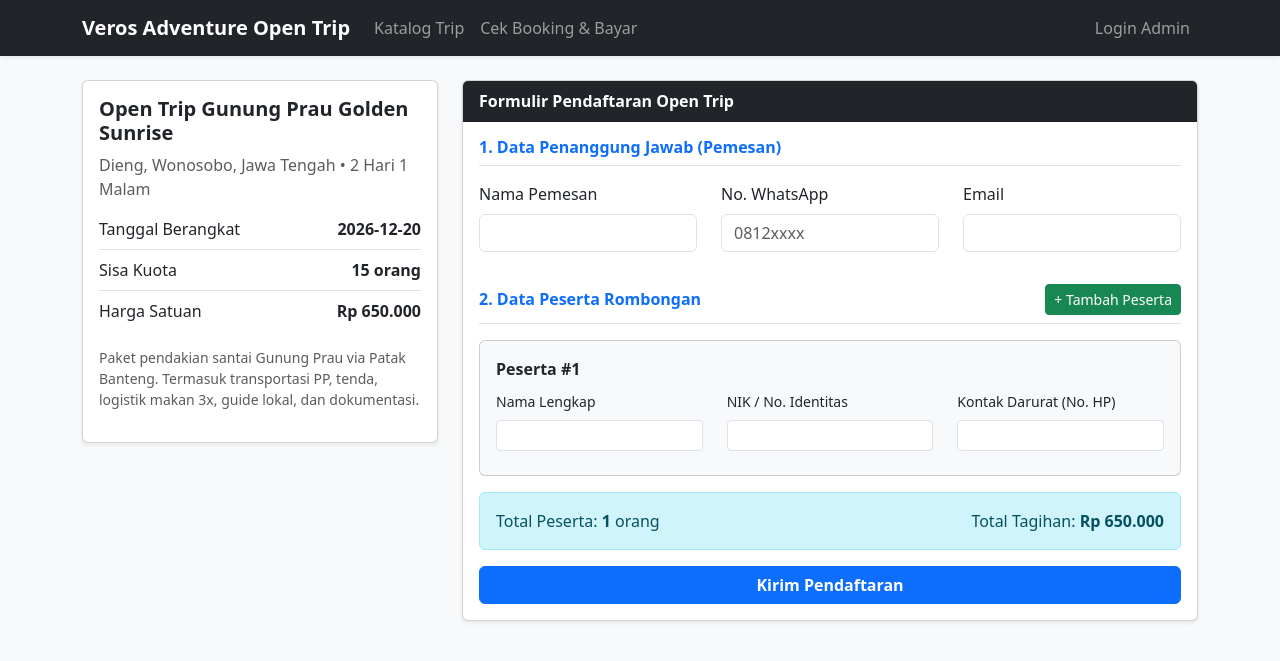
After one commit to Ranvault/vams-project, a Laravel app: page /trip/1/booking in a window 1280 px wide. The commit adds this page. Shown: the top 661 px of the page. Run offline with Laravel 12, Linux system fonts and the light colour scheme; data comes from the database, SQL or seed files in the repository.

Commit message:
Simpan perubahan lokal sebelum merge

```diff
--- /dev/null
+++ b/app/Http/Controllers/BookingController.php
@@ -0,0 +1,126 @@
+<?php
+
+namespace App\Http\Controllers;
+
+use App\Models\Booking;
+use App\Models\Trip;
+use Illuminate\Http\Request;
+use Illuminate\Support\Facades\DB;
+use Illuminate\Support\Str;
+
+class BookingController extends Controller
+{
+    // Menampilkan Katalog Open Trip di Halaman Utama
+    public function index()
+    {
+        $trips = Trip::where('kuota', '>', 0)->latest()->get();
+        return view('public.index', compact('trips'));
+    }
+
+    // Menampilkan Detail Trip & Form Pendaftaran Multi-Peserta
+    public function create(Trip $trip)
+    {
+        return view('public.booking', compact('trip'));
+    }
+
+    // Menyimpan Data Pemesan & Banyak Peserta Sekaligus
+    public function store(Request $request, Trip $trip)
+    {
+        $validated = $request->validate([
+            'nama_pemesan'               => 'required|string|max:255',
+            'no_wa'                      => 'required|string|max:20',
+            'email'                      => 'required|email|max:255',
+            'peserta'                    => 'required|array|min:1',
+            'peserta.*.nama_peserta'     => 'required|string|max:255',
+            'peserta.*.no_identitas'     => 'required|string|max:50',
+            'peserta.*.kontak_darurat'   => 'required|string|max:20',
+        ]);
+
+        $jumlahPeserta = count($validated['peserta']);
+
+        // Validasi ketersediaan kuota trip
+        if ($jumlahPeserta > $trip->kuota) {
+            return back()->withInput()->with('error', "Maaf, sisa kuota hanya tersedia {$trip->kuota} orang.");
+        }
+
+        // Gunakan DB Transaction agar data booking & peserta tersimpan utuh
+        $booking = DB::transaction(function () use ($validated, $trip, $jumlahPeserta) {
+            $kodeBooking = 'VAMS-' . date('Ymd') . '-' . strtoupper(Str::random(4));
+            $totalTagihan = $trip->harga * $jumlahPeserta;
+
+            $booking = Booking::create([
+                'kode_booking'   => $kodeBooking,
+                'trip_id'        => $trip->id,
+                'nama_pemesan'   => $validated['nama_pemesan'],
+                'no_wa'          => $validated['no_wa'],
+                'email'          => $validated['email'],
+                'total_tagihan'  => $totalTagihan,
+                'status_booking' => 'menunggu_dp',
+            ]);
+
+            foreach ($validated['peserta'] as $item) {
+                $booking->participants()->create([
+                    'nama_peserta'   => $item['nama_peserta'],
+                    'no_identitas'   => $item['no_identitas'],
+                    'kontak_darurat' => $item['kontak_darurat'],
+                ]);
+            }
+
+            // Kurangi kuota trip sesuai jumlah peserta yang didaftarkan
+            $trip->decrement('kuota', $jumlahPeserta);
+
+            return $booking;
+        });
+
+        return redirect()->route('booking.cek', ['kode_booking' => $booking->kode_booking])
+            ->with('success', "Pendaftaran berhasil! Simpan Kode Booking Anda: {$booking->kode_booking} untuk melakukan pembayaran DP.");
+    }
+    // Menampilkan Halaman Cek Booking & Form Upload Pembayaran (Public)
+    public function cekBooking(Request $request)
+    {
+        $booking = null;
+        if ($request->filled('kode_booking')) {
+            $booking = Booking::with(['trip', 'participants', 'payments'])
+                ->where('kode_booking', $request->kode_booking)
+                ->first();
+
+            if (!$booking) {
+                return back()->with('error', 'Kode Booking tidak ditemukan. Periksa kembali kode Anda.');
+            }
+        }
+
+        return view('public.cek-booking', compact('booking'));
+    }
+
+    // Menyimpan Bukti Pembayaran DP / Pelunasan
+    public function uploadPayment(Request $request, Booking $booking)
+    {
+        $validated = $request->validate([
+            'jenis_bayar'    => 'required|in:DP,Pelunasan',
+            'nominal'        => 'required|numeric|min:10000',
+            'bukti_transfer' => 'required|image|mimes:jpg,jpeg,png|max:2048',
+        ]);
+
+        // Cegah upload ganda jika jenis pembayaran yang sama masih pending atau sudah valid
+        $sudahAda = $booking->payments()
+            ->where('jenis_bayar', $validated['jenis_bayar'])
+            ->whereIn('status_verifikasi', ['pending', 'valid'])
+            ->exists();
+
+        if ($sudahAda) {
+            return back()->with('error', "Pembayaran {$validated['jenis_bayar']} sudah dikirim atau sudah terverifikasi.");
+        }
+
+        $path = $request->file('bukti_transfer')->store('payments', 'public');
+
+        $booking->payments()->create([
+            'jenis_bayar'       => $validated['jenis_bayar'],
+            'nominal'           => $validated['nominal'],
+            'bukti_transfer'    => $path,
+            'status_verifikasi' => 'pending',
+        ]);
+
+        return redirect()->route('booking.cek', ['kode_booking' => $booking->kode_booking])
+            ->with('success', "Bukti pembayaran {$validated['jenis_bayar']} berhasil diunggah dan menunggu verifikasi Admin.");
+    }
+}
--- a/resources/views/layouts/app.blade.php
+++ b/resources/views/layouts/app.blade.php
@@ -9,7 +9,7 @@
 <body class="bg-light">
     <nav class="navbar navbar-expand-lg navbar-dark bg-dark shadow-sm mb-4">
         <div class="container">
-            <a class="navbar-brand fw-bold" href="{{ url('/') }}">VAMS Open Trip</a>
+            <a class="navbar-brand fw-bold" href="{{ url('/') }}">Veros Adventure Open Trip</a>
             <button class="navbar-toggler" type="button" data-bs-toggle="collapse" data-bs-target="#navbarNav">
                 <span class="navbar-toggler-icon"></span>
             </button>
--- /dev/null
+++ b/resources/views/public/booking.blade.php
@@ -0,0 +1,172 @@
+@extends('layouts.app')
+
+@section('content')
+<div class="row">
+    <!-- Kolom Kiri: Ringkasan Paket Trip -->
+    <div class="col-md-4 mb-4">
+        <div class="card shadow-sm">
+            @if($trip->poster)
+                <img src="{{ asset('storage/' . $trip->poster) }}" class="card-img-top" alt="{{ $trip->nama_trip }}">
+            @endif
+            <div class="card-body">
+                <h5 class="fw-bold">{{ $trip->nama_trip }}</h5>
+                <p class="text-muted mb-2">{{ $trip->destinasi }} • {{ $trip->durasi }}</p>
+                <ul class="list-group list-group-flush mb-3">
+                    <li class="list-group-item px-0 d-flex justify-content-between">
+                        <span>Tanggal Berangkat</span>
+                        <strong>{{ $trip->tgl_berangkat }}</strong>
+                    </li>
+                    <li class="list-group-item px-0 d-flex justify-content-between">
+                        <span>Sisa Kuota</span>
+                        <strong>{{ $trip->kuota }} orang</strong>
+                    </li>
+                    <li class="list-group-item px-0 d-flex justify-content-between">
+                        <span>Harga Satuan</span>
+                        <strong>Rp {{ number_format($trip->harga, 0, ',', '.') }}</strong>
+                    </li>
+                </ul>
+                <p class="small text-muted">{{ $trip->deskripsi }}</p>
+            </div>
+        </div>
+    </div>
+
+    <!-- Kolom Kanan: Form Pemesan & Daftar Peserta -->
+    <div class="col-md-8">
+        <div class="card shadow-sm">
+            <div class="card-header bg-dark text-white fw-bold">Formulir Pendaftaran Open Trip</div>
+            <div class="card-body">
+                @if ($errors->any())
+                    <div class="alert alert-danger">
+                        <ul class="mb-0">
+                            @foreach ($errors->all() as $error)
+                                <li>{{ $error }}</li>
+                            @endforeach
+                        </ul>
+                    </div>
+                @endif
+
+                <form action="{{ route('booking.store', $trip->id) }}" method="POST">
+                    @csrf
+                    <h6 class="fw-bold text-primary border-bottom pb-2 mb-3">1. Data Penanggung Jawab (Pemesan)</h6>
+                    <div class="row mb-4">
+                        <div class="col-md-4 mb-2">
+                            <label class="form-label">Nama Pemesan</label>
+                            <input type="text" name="nama_pemesan" class="form-control" value="{{ old('nama_pemesan') }}" required>
+                        </div>
+                        <div class="col-md-4 mb-2">
+                            <label class="form-label">No. WhatsApp</label>
+                            <input type="text" name="no_wa" class="form-control" placeholder="0812xxxx" value="{{ old('no_wa') }}" required>
+                        </div>
+                        <div class="col-md-4 mb-2">
+                            <label class="form-label">Email</label>
+                            <input type="email" name="email" class="form-control" value="{{ old('email') }}" required>
+                        </div>
+                    </div>
+
+                    <div class="d-flex justify-content-between align-items-center border-bottom pb-2 mb-3">
+                        <h6 class="fw-bold text-primary mb-0">2. Data Peserta Rombongan</h6>
+                        <button type="button" id="btn-tambah-peserta" class="btn btn-sm btn-success">+ Tambah Peserta</button>
+                    </div>
+
+                    <div id="container-peserta">
+                        <!-- Baris Peserta Pertama (Index 0) -->
+                        <div class="card bg-light mb-3 item-peserta">
+                            <div class="card-body">
+                                <div class="d-flex justify-content-between mb-2">
+                                    <strong class="label-peserta">Peserta #1</strong>
+                                </div>
+                                <div class="row">
+                                    <div class="col-md-4 mb-2">
+                                        <label class="form-label small">Nama Lengkap</label>
+                                        <input type="text" name="peserta[0][nama_peserta]" class="form-control form-control-sm" required>
+                                    </div>
+                                    <div class="col-md-4 mb-2">
+                                        <label class="form-label small">NIK / No. Identitas</label>
+                                        <input type="text" name="peserta[0][no_identitas]" class="form-control form-control-sm" required>
+                                    </div>
+                                    <div class="col-md-4 mb-2">
+                                        <label class="form-label small">Kontak Darurat (No. HP)</label>
+                                        <input type="text" name="peserta[0][kontak_darurat]" class="form-control form-control-sm" required>
+                                    </div>
+                                </div>
+                            </div>
+                        </div>
+                    </div>
+
+                    <!-- Ringkasan Estimasi Total Tagihan -->
+                    <div class="alert alert-info d-flex justify-content-between align-items-center mt-3">
+                        <span>Total Peserta: <strong id="total-orang">1</strong> orang</span>
+                        <span>Total Tagihan: <strong id="total-harga">Rp {{ number_format($trip->harga, 0, ',', '.') }}</strong></span>
+                    </div>
+
+                    <button type="submit" class="btn btn-primary w-100 fw-bold">Kirim Pendaftaran</button>
+                </form>
+            </div>
+        </div>
+    </div>
+</div>
+@endsection
+
+@push('scripts')
+<script>
+    const hargaSatuan = {{ $trip->harga }};
+    const maksKuota = {{ $trip->kuota }};
+    let indexPeserta = 1;
+
+    const container = document.getElementById('container-peserta');
+    const btnTambah = document.getElementById('btn-tambah-peserta');
+
+    function updateRingkasan() {
+        const items = document.querySelectorAll('.item-peserta');
+        const jumlah = items.length;
+        items.forEach((item, idx) => {
+            item.querySelector('.label-peserta').textContent = `Peserta #${idx + 1}`;
+        });
+        document.getElementById('total-orang').textContent = jumlah;
+        document.getElementById('total-harga').textContent = 'Rp ' + (jumlah * hargaSatuan).toLocaleString('id-ID');
+    }
+
+    btnTambah.addEventListener('click', function () {
+        const jumlahSekarang = document.querySelectorAll('.item-peserta').length;
+        if (jumlahSekarang >= maksKuota) {
+            alert('Jumlah peserta sudah mencapai batas sisa kuota trip!');
+            return;
+        }
+
+        const card = document.createElement('div');
+        card.className = 'card bg-light mb-3 item-peserta';
+        card.innerHTML = `
+            <div class="card-body">
+                <div class="d-flex justify-content-between mb-2">
+                    <strong class="label-peserta">Peserta #${indexPeserta + 1}</strong>
+                    <button type="button" class="btn btn-sm btn-outline-danger btn-hapus">Hapus</button>
+                </div>
+                <div class="row">
+                    <div class="col-md-4 mb-2">
+                        <label class="form-label small">Nama Lengkap</label>
+                        <input type="text" name="peserta[${indexPeserta}][nama_peserta]" class="form-control form-control-sm" required>
+                    </div>
+                    <div class="col-md-4 mb-2">
+                        <label class="form-label small">NIK / No. Identitas</label>
+                        <input type="text" name="peserta[${indexPeserta}][no_identitas]" class="form-control form-control-sm" required>
+                    </div>
+                    <div class="col-md-4 mb-2">
+                        <label class="form-label small">Kontak Darurat (No. HP)</label>
+                        <input type="text" name="peserta[${indexPeserta}][kontak_darurat]" class="form-control form-control-sm" required>
+                    </div>
+                </div>
+            </div>
+        `;
+        container.appendChild(card);
+        indexPeserta++;
+        updateRingkasan();
+    });
+
+    container.addEventListener('click', function (e) {
+        if (e.target.classList.contains('btn-hapus')) {
+            e.target.closest('.item-peserta').remove();
+            updateRingkasan();
+        }
+    });
+</script>
+@endpush
--- a/routes/web.php
+++ b/routes/web.php
@@ -1,18 +1,30 @@
 <?php
 
+use App\Http\Controllers\Admin\BookingController as AdminBookingController;
 use App\Http\Controllers\Admin\TripController;
+use App\Http\Controllers\BookingController;
 use Illuminate\Support\Facades\Route;
 
-Route::get('/', function () {
-    return redirect()->route('admin.trips.index');
-});
+// Route Halaman Public
+Route::get('/', [BookingController::class, 'index'])->name('home');
+Route::get('/trip/{trip}/booking', [BookingController::class, 'create'])->name('booking.create');
+Route::post('/trip/{trip}/booking', [BookingController::class, 'store'])->name('booking.store');
 
+// Route Cek Booking & Upload Pembayaran (Public)
+Route::get('/cek-booking', [BookingController::class, 'cekBooking'])->name('booking.cek');
+Route::post('/booking/{booking}/payment', [BookingController::class, 'uploadPayment'])->name('booking.payment');
+
+// Redirect dashboard Breeze ke Kelola Trip
 Route::get('/dashboard', function () {
     return redirect()->route('admin.trips.index');
 })->middleware(['auth'])->name('dashboard');
 
+// Route Khusus Admin (Wajib Login)
 Route::middleware(['auth'])->prefix('admin')->name('admin.')->group(function () {
     Route::resource('trips', TripController::class)->except(['show']);
+    Route::get('bookings', [AdminBookingController::class, 'index'])->name('bookings.index');
+    Route::patch('payments/{payment}/verifikasi', [AdminBookingController::class, 'verifikasi'])->name('payments.verifikasi');
+    Route::delete('bookings/{booking}', [AdminBookingController::class, 'destroy'])->name('bookings.destroy');
 });
 
 require __DIR__.'/auth.php';
```
Also changed, not shown: app/Http/Controllers/Admin/BookingController.php (added, +51 -0 lines), database/seeders/DatabaseSeeder.php (+27 -10 lines), database/seeders/TripSeeder.php (added, +17 -0 lines), resources/views/admin/bookings/index.blade.php (added, +79 -0 lines), resources/views/public/cek-booking.blade.php (added, +132 -0 lines), resources/views/public/index.blade.php (added, +44 -0 lines), README.md.
